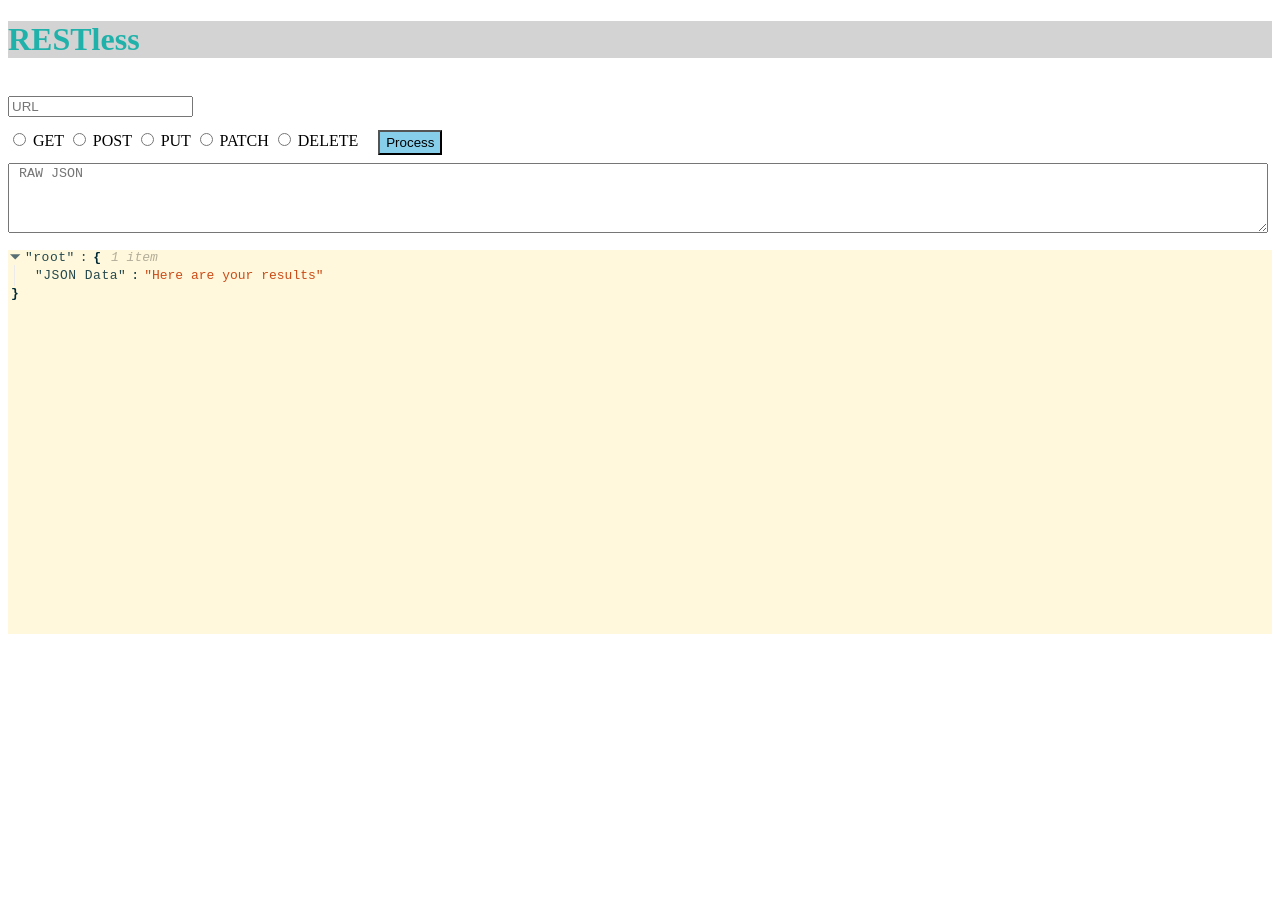
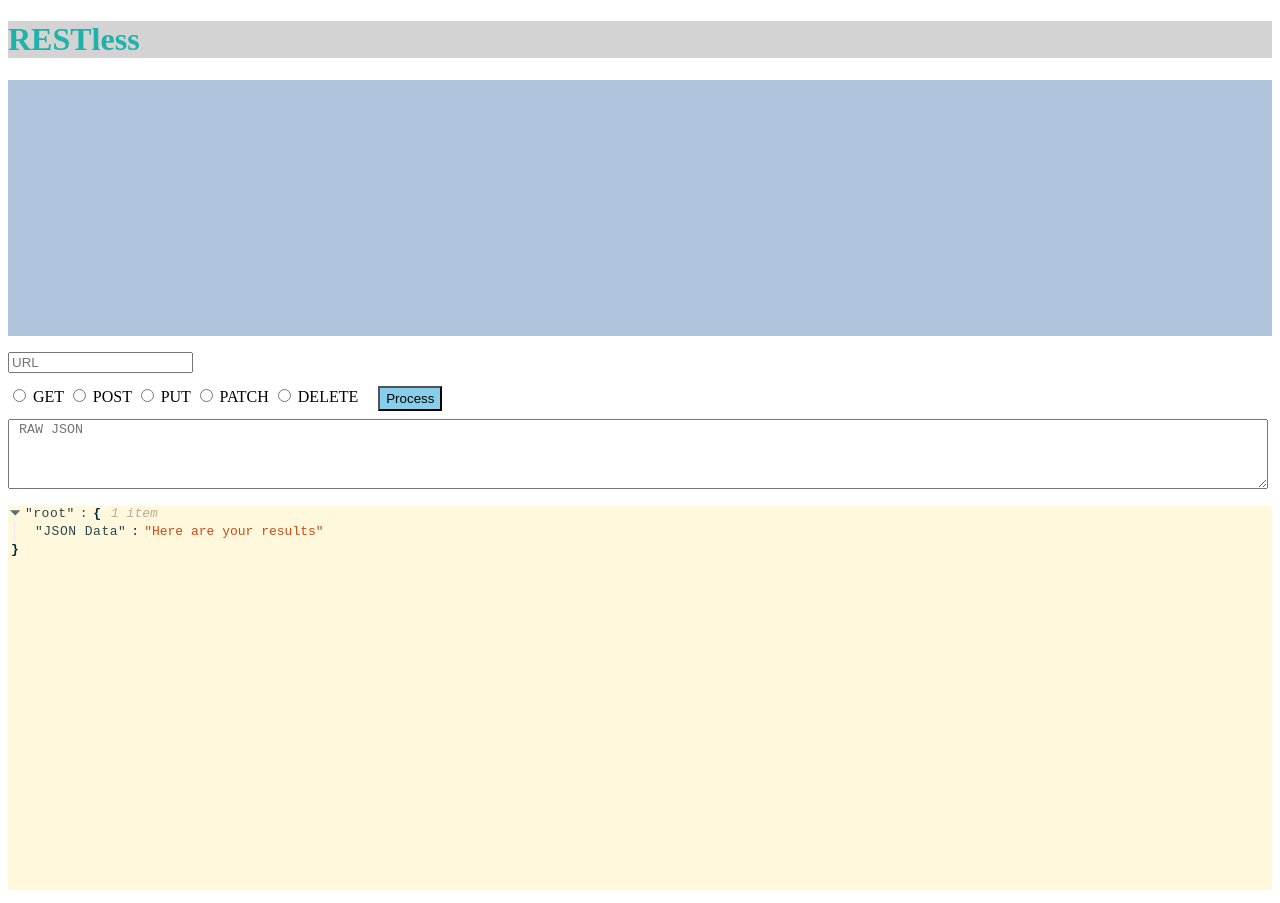
Before and after one commit to austinxduong/api-client-application-v2, a React app: page / in a window 1280 px wide. Before the commit the page ends 800 px from the top, so only its background shows below. Built offline with nearby package versions, Linux system fonts and the light colour scheme.

Commit message:
taking break from test, css funsies

```diff
--- a/src/components/history/HistoryList.css
+++ b/src/components/history/HistoryList.css
@@ -1,4 +1,7 @@
 .History{
+    background-color: lightsteelblue;
     display: flex;
+    height: 20vw;
     flex-direction: column;
+    overflow:auto;
 }
```
